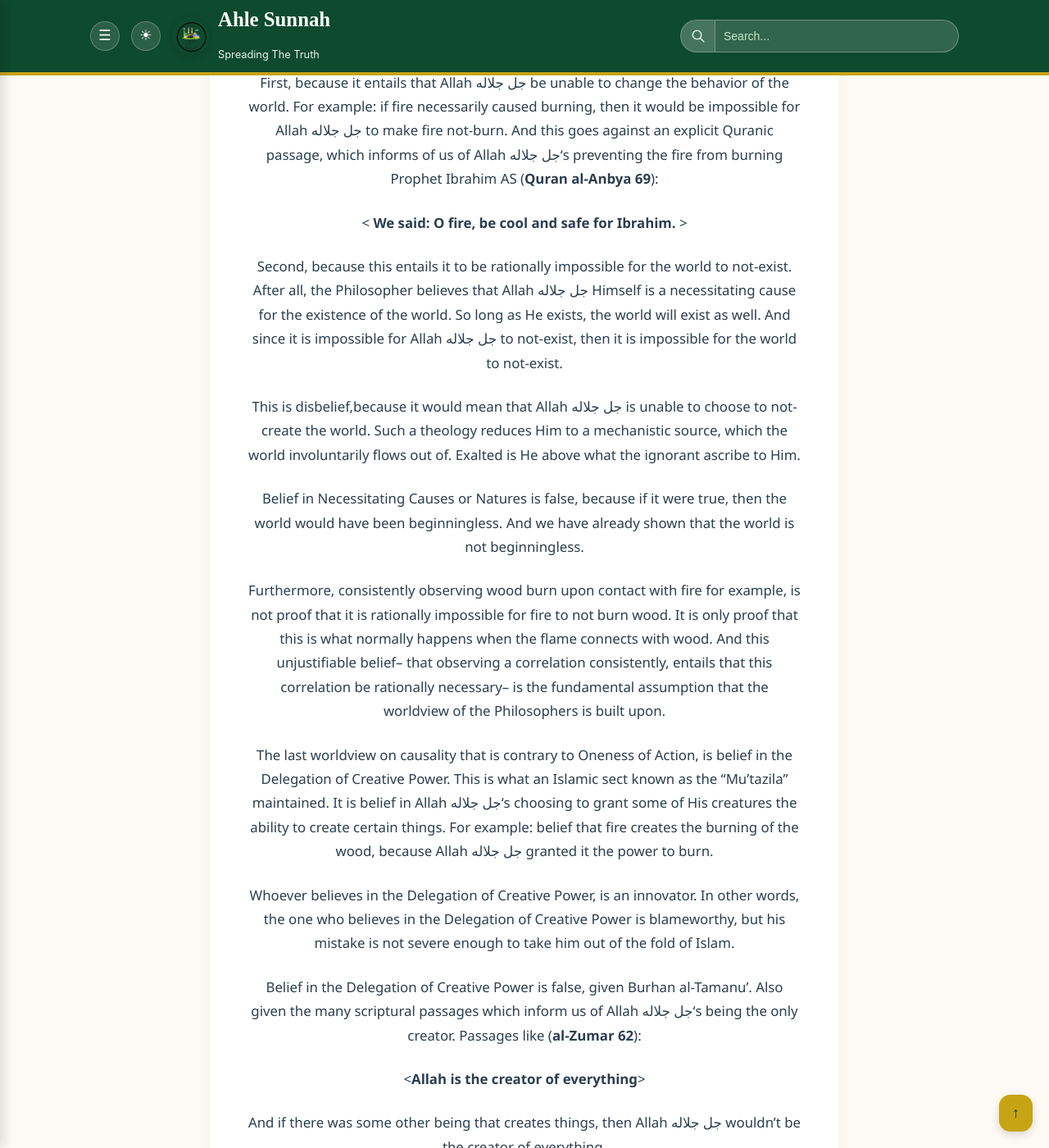
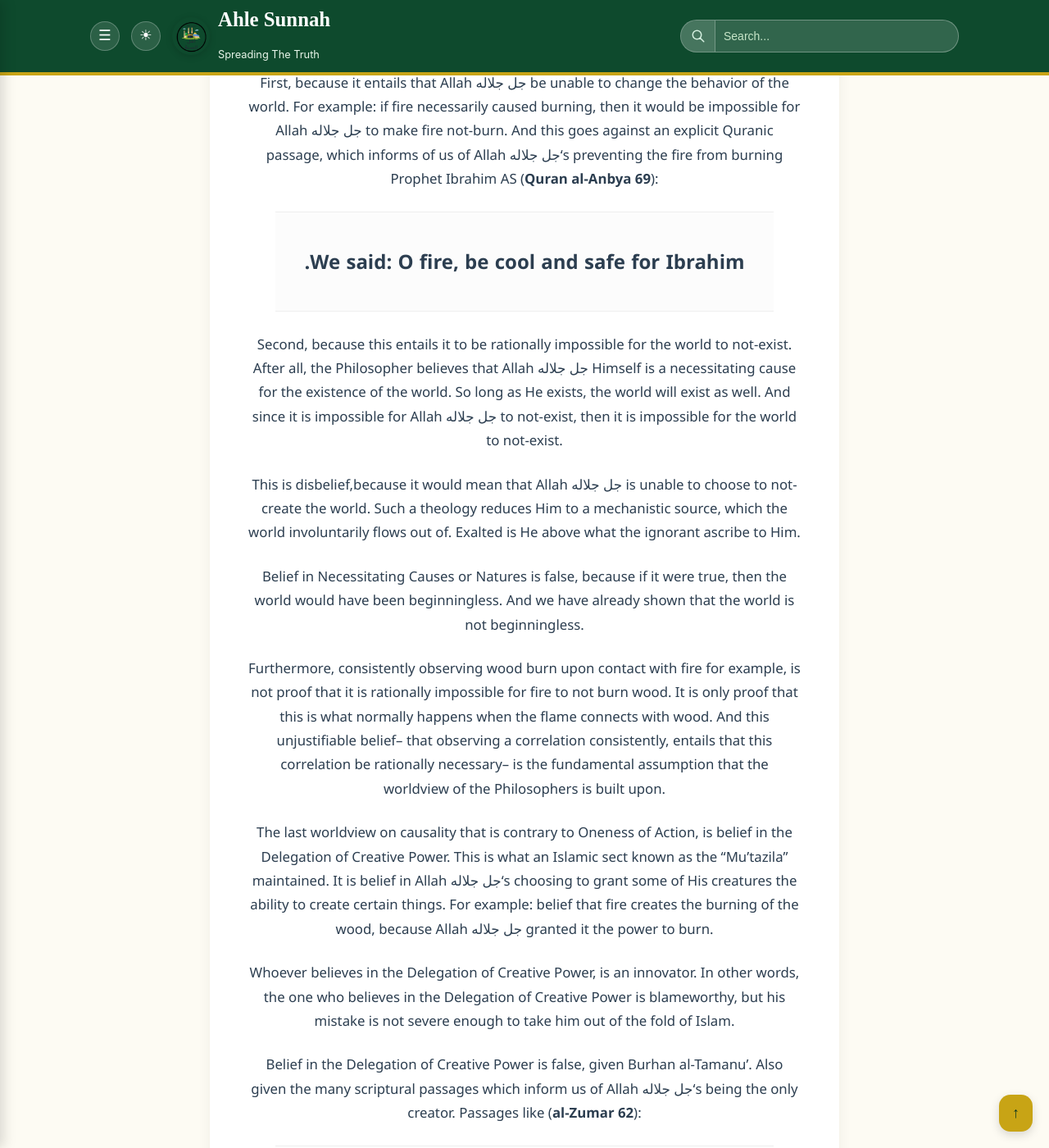
Before and after one commit to Fali17/ahlesunnah, a Jekyll site: the page built from _posts/2026-10-02-allah-is-the-only-creator.md, in a window 1280 px wide and 1400 px high, scrolled down 1080 px. Shown: the whole window at 82% size. Built offline with Jekyll 4.4.1, drawn with Linux system fonts in a browser that asks for light colours.

Commit message:
Fix formatting and clarify beliefs in creation
Corrected formatting issues and clarified text regarding the belief in Necessitating Natures and Causes, along with scriptural references.

```diff
--- a/_posts/2026-10-02-allah-is-the-only-creator.md
+++ b/_posts/2026-10-02-allah-is-the-only-creator.md
@@ -19,14 +19,12 @@ Rather, all preventers that would otherwise inhibit the ability of the cause to
 For example: belief that fire will necessarily burn wood, if the flame connects with the wood, when the wood lacks wetness. In this case, the existence of the fire, and the non-existence of
 wetness, necessitates the existence of the wood’s burning.
 
-Proclaiming belief in Necessitating Natures or Causes, is disbelief according to the
-people of this religion. In other words, the one who believes in the Necessitation of
-Causes, or the Necessitation Natures, is a disbeliever. This is for two reasons:
+Proclaiming belief in Necessitating Natures or Causes, is disbelief according to the people of this religion. In other words, the one who believes in the Necessitation of Causes, or the Necessitation Natures, is a disbeliever. This is for two reasons:
 
 First, because it entails that Allah جل جلاله be unable to change the behavior of the world. For example: if fire necessarily caused burning, then it would be impossible for Allah جل جلاله to make
 fire not-burn. And this goes against an explicit Quranic passage, which informs of us of Allah جل جلاله‘s preventing the fire from burning Prophet Ibrahim AS (**Quran al-Anbya 69**):
 
-< **We said: O fire, be cool and safe for Ibrahim.** >
+>**We said: O fire, be cool and safe for Ibrahim.**
 
 Second, because this entails it to be rationally impossible for the world to not-exist. After all, the Philosopher believes that Allah جل جلاله Himself is a necessitating cause for the existence
 of the world. So long as He exists, the world will exist as well. And since it is impossible for Allah جل جلاله to not-exist, then it is impossible for the world to not-exist.
@@ -46,7 +44,7 @@ not severe enough to take him out of the fold of Islam.
 
 Belief in the Delegation of Creative Power is false, given Burhan al-Tamanu’. Also given the many scriptural passages which inform us of Allah جل جلاله‘s being the only creator. Passages like (**al-Zumar 62**):
 
-<**Allah is the creator of everything**>
+>**Allah is the creator of everything**
 
 And if there was some other being that creates things, then Allah جل جلاله wouldn’t be the creator of everything.
 
```
